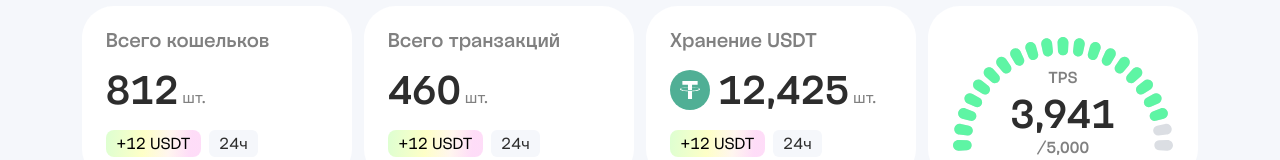
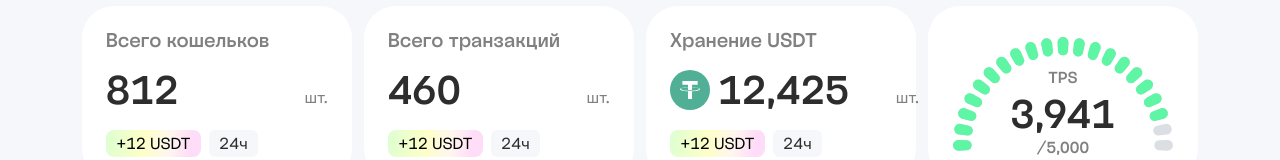
Before and after one commit to SomeBodyLite/clever, a plain HTML site: page payments.html in a window 1280 px wide. Shown: the part 222-382 px from the top of the page. Drawn offline with Linux system fonts and the light colour scheme.

Commit message:
Update payments.html

```diff
--- a/payments.html
+++ b/payments.html
@@ -265,7 +265,7 @@
             <div class="col-lg-6 col-xl-3 col-md-6">
               <div class="bg-white p-4 rounded-5 d-flex flex-column gap-1_25">
                 <h5 class="text-gray fw-medium m-0 lh-1">Всего кошельков</h5>
-                <div class="d-flex align-items-end gap-1">
+                <div class="d-flex align-items-end gap-1 balance-wrapper">
                   <span class="balance fw-medium lh-1">812</span>
                   <span class="text-light-gray">шт.</span>
                 </div>
@@ -281,7 +281,7 @@
             <div class="col-lg-6 col-xl-3 col-md-6">
               <div class="bg-white p-4 rounded-5 d-flex flex-column gap-1_25">
                 <h5 class="text-gray fw-medium m-0 lh-1">Всего транзакций</h5>
-                <div class="d-flex align-items-end gap-1">
+                <div class="d-flex align-items-end gap-1 balance-wrapper">
                   <span class="balance fw-medium lh-1">460</span>
                   <span class="text-light-gray">шт.</span>
                 </div>
@@ -303,7 +303,7 @@
                     width="40"
                     alt="USDT"
                   />
-                  <div class="d-flex align-items-end gap-1">
+                  <div class="d-flex align-items-end gap-1 balance-wrapper flex-fill">
                     <span class="balance fw-medium lh-1">12,425</span>
                     <span class="text-light-gray">шт.</span>
                   </div>
@@ -385,5 +385,19 @@
     <script src="./assets/js/bootstrap.bundle.min.js"></script>
     <script src="./assets/js/dropdown.js"></script>
     <div class="custom-dd-overlay"></div>
+    <script>
+      const balanceElements = document.querySelectorAll('.balance');
+
+      function updateBalanceWidths() {
+        balanceElements.forEach(balance => {
+          const balanceWrapper = balance.closest('.balance-wrapper');
+          balance.style.width = `${balanceWrapper.offsetWidth}px`;
+        });
+      }
+
+      window.addEventListener('resize', updateBalanceWidths);
+
+      updateBalanceWidths();
+    </script>
   </body>
 </html>
```
